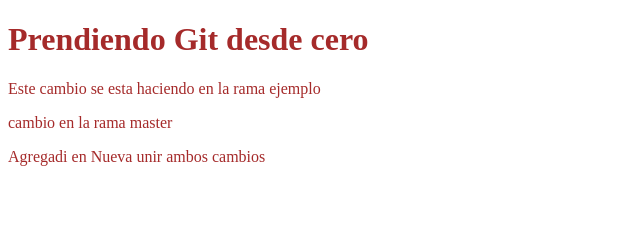
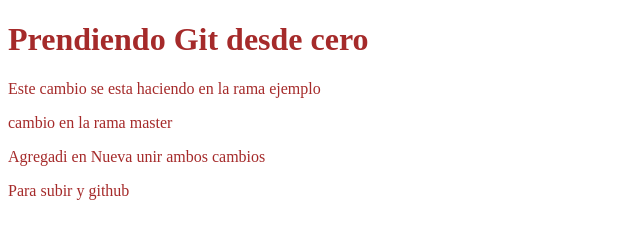
Before and after one commit to choikera/prueba, a plain HTML site: page index.html in a window 1280 px wide. Shown: the whole page, without its empty margins (0-640 px from the left). Drawn offline with Linux system fonts and the light colour scheme.

Commit message:
Commit inicial

```diff
--- a/index.html
+++ b/index.html
@@ -12,5 +12,6 @@
 	<p>Este cambio se esta haciendo en la rama ejemplo</p>
 	<p> cambio en la rama master</p>
 	<p>Agregadi en Nueva unir ambos cambios</p>
+	<p>Para subir y github</p>
 </body>
 </html>
```
